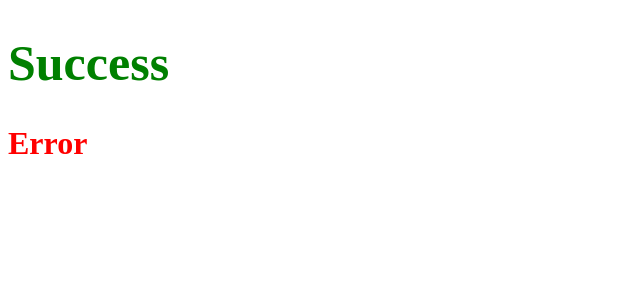
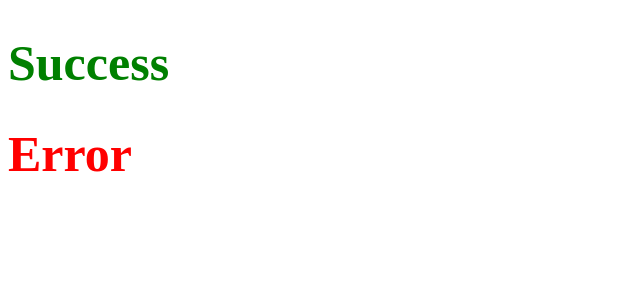
Before and after one commit to kavita2913/React-Inline-and-Module-CSS---Building-a-First-Custom-Functional-Component-Writ---68gngdccs0jm, a React app: page / in a window 1280 px wide. Shown: the top 300 px of the page, without its empty margins (0-640 px from the left). Built offline with nearby package versions, Linux system fonts and the light colour scheme.

Commit message:
Update App.js

```diff
--- a/src/components/App.js
+++ b/src/components/App.js
@@ -7,7 +7,7 @@ const App = () => {
   return (
     <div id="main">
       <h1 className={styles.success}>Success</h1>
-      <h1 id="error" style={{color:"red"}}>Error</h1>
+      <h1 id="error" style={{color:"red" , fontSize:"50px"}}>Error</h1>
     </div>
   );
 };
```
